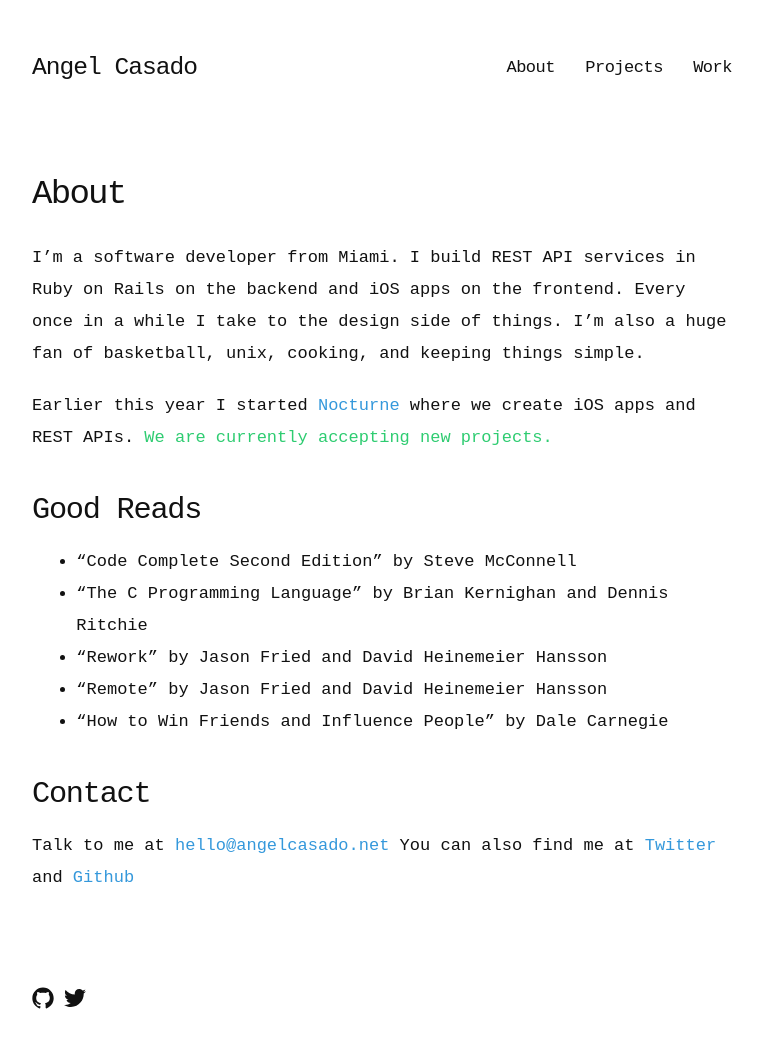
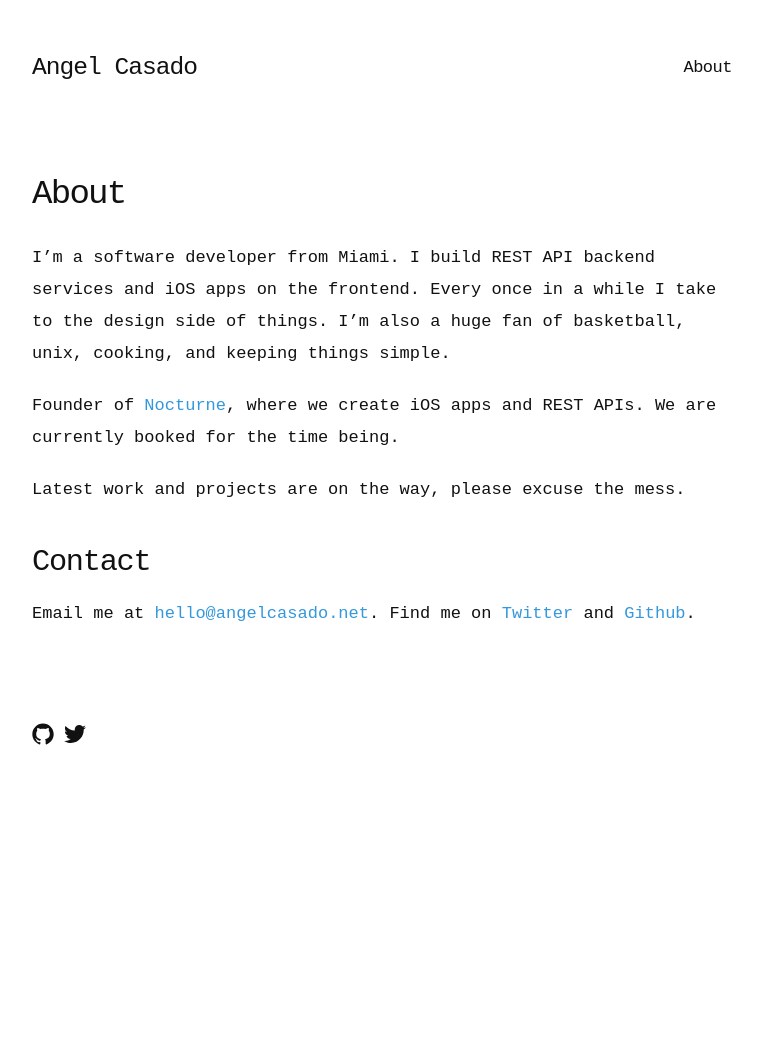
Before and after one commit to angelcasado/angelcasado.github.io, a Jekyll site: the page built from about.md, in a window 1280 px wide. Shown: the whole page, without its empty margins (258-1021 px from the left). Built offline with Jekyll 4.4.1, drawn with Linux system fonts in a browser that asks for light colours; after the commit the page ends 900 px from its top, so only the background shows below that.

Commit message:
Retired old work and projects. Updated about me.

```diff
--- a/about.md
+++ b/about.md
@@ -4,18 +4,12 @@ title: About
 permalink: /about/
 ---
 
-I'm a software developer from Miami. I build REST API services in Ruby on Rails on the backend and iOS apps on the frontend. Every once in a while I take to the design side of things. I'm also a huge fan of basketball, unix, cooking, and keeping things simple.
+I'm a software developer from Miami. I build REST API backend services and iOS apps on the frontend. Every once in a while I take to the design side of things. I'm also a huge fan of basketball, unix, cooking, and keeping things simple.
 
-Earlier this year I started [Nocturne](http://nocturne.digital) where we create iOS apps and REST APIs. <span class="green-color">We are currently accepting new projects.</span>
+Founder of [Nocturne](http://nocturne.digital), where we create iOS apps and REST APIs. We are currently booked for the time being.
 
-## Good Reads
-- "Code Complete Second Edition" by Steve McConnell
-- "The C Programming Language" by Brian Kernighan and Dennis Ritchie
-- "Rework" by Jason Fried and David Heinemeier Hansson
-- "Remote" by Jason Fried and David Heinemeier Hansson
-- "How to Win Friends and Influence People" by Dale Carnegie
-
+Latest work and projects are on the way, please excuse the mess.
 
 ## Contact
-Talk to me at [hello@angelcasado.net](mailto:hello@angelcasado.net)
-You can also find me at [Twitter](https://twitter.com/angelcasado) and [Github](https://github.com/angelcasado)
+Email me at [hello@angelcasado.net](mailto:hello@angelcasado.net).
+Find me on [Twitter](https://twitter.com/angelcasado) and [Github](https://github.com/angelcasado).
```
Also changed, not shown: _projects.md (renamed from projects.md), _work.md (renamed from work.md).
